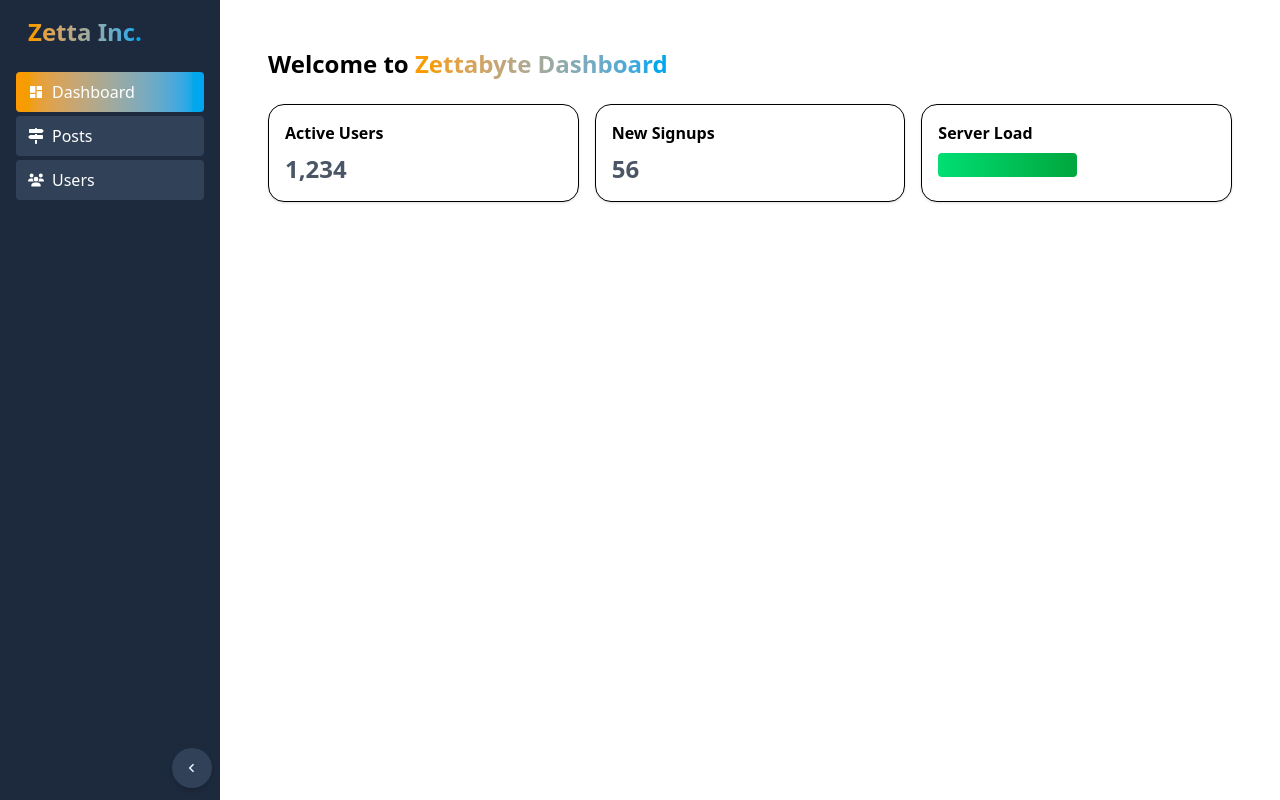
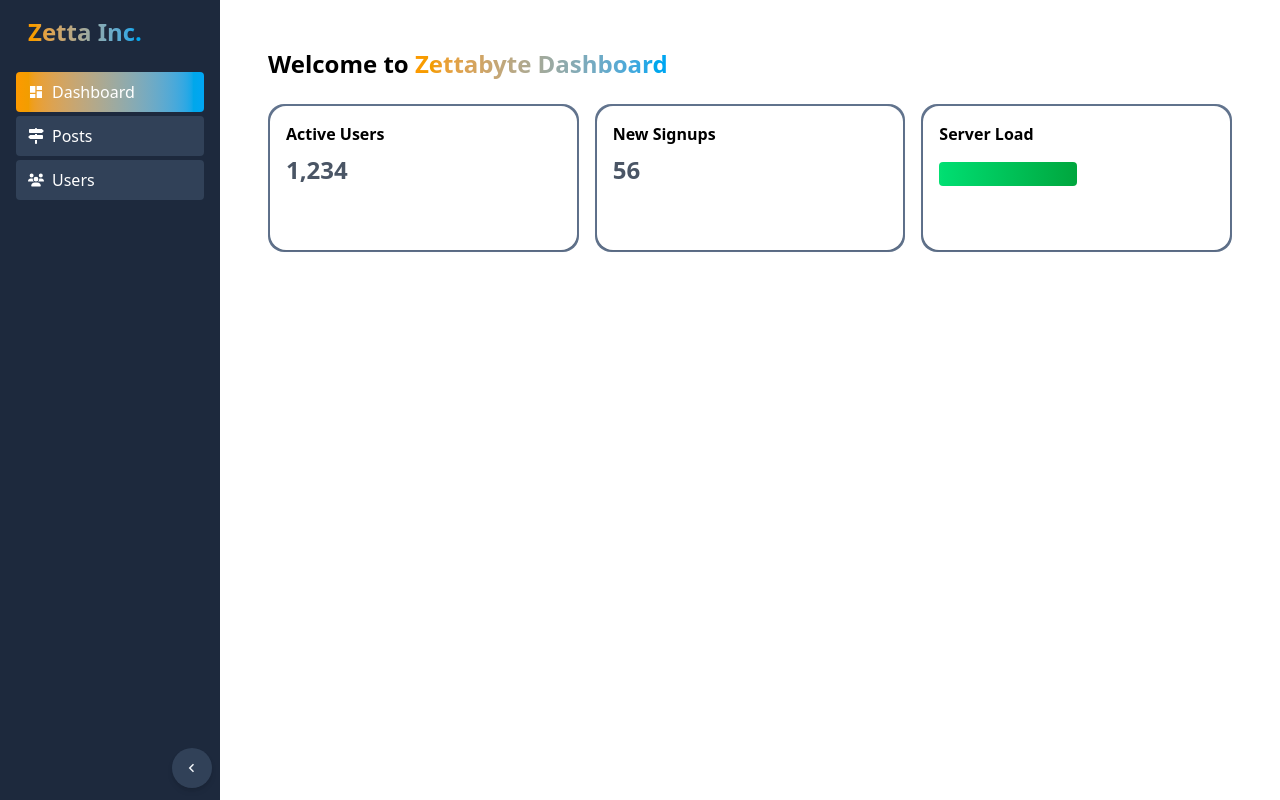
Before and after one commit to doodleEmon/zettabyte-frontend, a Next.js app: page / in a window 1280 px wide. Built offline with nearby package versions, Linux system fonts and the light colour scheme.

Commit message:
posts page done

```diff
--- a/src/app/page.tsx
+++ b/src/app/page.tsx
@@ -15,13 +15,22 @@ export default function Home() {
       </motion.div>
 
       <section className="mt-6 grid grid-cols-1 md:grid-cols-3 gap-4">
-        <Card title="Active Users">
+        <Card
+          description={""}
+          href={""}
+          title="Active Users">
           <div className="text-2xl font-bold">1,234</div>
         </Card>
-        <Card title="New Signups">
+        <Card
+          description={""}
+          href={""}
+          title="New Signups">
           <div className="text-2xl font-bold">56</div>
         </Card>
-        <Card title="Server Load">
+        <Card
+          description={""}
+          href={""}
+          title="Server Load">
           <motion.div
             className="h-6 rounded bg-slate-100 mt-2 overflow-hidden"
             initial={{ width: '0%' }}
--- a/src/app/posts/page.tsx
+++ b/src/app/posts/page.tsx
@@ -1,9 +1,85 @@
-import React from 'react'
+'use client'
 
-export default function Posts() {
+import React, { useState } from 'react'
+import useFetch from '../../hooks/useFetch'
+import Card from '../../components/Card'
+import { motion, AnimatePresence } from 'framer-motion'
+import LoadingSpinner from '../../components/LoadingSpinner'
+
+export default function PostsPage() {
+  const [simulateError, setSimulateError] = useState(false)
+
+  const endpoint = simulateError
+    ? 'https://jsonplaceholder.typicode.com/invalid-posts'
+    : 'https://jsonplaceholder.typicode.com/posts'
+
+  const { data: posts, loading, error, refetch } = useFetch<any[]>(endpoint)
+
+  const container = {
+    hidden: { opacity: 1 },
+    show: {
+      opacity: 1,
+      transition: { staggerChildren: 0.06 }
+    }
+  }
+
+  const item = {
+    hidden: { opacity: 0, y: 8 },
+    show: { opacity: 1, y: 0 }
+  }
+
   return (
-    <div>
-      All posts list
-    </div>
+    <main className="px-6 pt-6 pb-2">
+      <div className="flex items-center justify-between">
+        <h2 className="text-3xl font-bold bg-gradient-to-r bg-clip-text text-transparent from-amber-500 to-sky-500">Posts</h2>
+        <div className="space-x-2">
+          <button
+            onClick={() => setSimulateError((s) => !s)}
+            className="px-3 py-1 bg-rose-500 text-white rounded cursor-pointer"
+          >
+            {simulateError ? 'Use valid endpoint' : 'Simulate Error'}
+          </button>
+          <button
+            onClick={() => refetch()}
+            className="px-3 py-1 bg-slate-200 rounded cursor-pointer"
+          >
+            Refetch
+          </button>
+        </div>
+      </div>
+
+      {loading && (
+        <div className="flex items-center space-x-2 w-full h-full">
+          <LoadingSpinner />
+        </div>
+      )}
+
+      {error && (
+        <div className="mt-6 text-red-600">
+          Failed to load posts. Try again.
+        </div>
+      )}
+
+      <AnimatePresence>
+        {!loading && !error && posts && (
+          <motion.div
+            className="mt-6 grid grid-cols-1 md:grid-cols-2 lg:grid-cols-3 gap-4 h-[77vh] overflow-y-scroll"
+            variants={container}
+            initial="hidden"
+            animate="show"
+          >
+            {posts.map((post) => (
+              <motion.div key={post.id} variants={item}>
+                <Card
+                  title={post.title}
+                  description={post.body}
+                  href={`/posts/${post.id}`}
+                />
+              </motion.div>
+            ))}
+          </motion.div>
+        )}
+      </AnimatePresence>
+    </main>
   )
 }
--- a/src/components/Card.tsx
+++ b/src/components/Card.tsx
@@ -7,21 +7,25 @@ import React from 'react'
 type CardProps = {
     title: string
     children?: React.ReactNode
+    description: string
     href?: string
 }
 
-export default function Card({ title, children, href }: CardProps) {
+export default function Card({ title, description, children, href }: CardProps) {
     const content = (
+        <div
+            className='bg-slate-500 hover:bg-gradient-to-r hover:from-amber-500 hover:to-sky-500 p-[2px] rounded-2xl transition-colors duration-300 ease-in-out'>
             <motion.article
                 layout
                 initial={{ opacity: 0, y: 50 }}
                 animate={{ opacity: 1, y: 0 }}
                 exit={{ opacity: 0, y: -50 }}
-            className="bg-white rounded-2xl shadow-sm p-4 border"
+                className="bg-white rounded-2xl shadow-sm p-4 w-full h-36"
             >
-            <h3 className="font-semibold mb-2">{title}</h3>
-            <div className="text-sm text-gray-600">{children}</div>
+                <h3 className="font-semibold mb-2 capitalize line-clamp-2">{title}</h3>
+                <div className="text-sm text-gray-600 line-clamp-3">{children ? children : description}</div>
             </motion.article>
+        </div>
     )
 
     if (href) return <Link href={href}>{content}</Link>
--- /dev/null
+++ b/src/components/LoadingSpinner.tsx
@@ -0,0 +1,9 @@
+import React from 'react'
+
+export default function LoadingSpinner() {
+    return (
+        <div className="flex justify-center items-center py-16">
+            <div className="animate-spin rounded-full h-12 w-12 border-b-2 border-blue-600"></div>
+        </div>
+    )
+}
--- a/src/components/Sidebar.tsx
+++ b/src/components/Sidebar.tsx
@@ -3,7 +3,7 @@
 import Link from 'next/link'
 import { motion } from 'framer-motion'
 import { BiChevronLeft, BiChevronRight } from 'react-icons/bi'
-import { usePathname } from 'next/navigation'
+import { useParams, usePathname } from 'next/navigation'
 import { activeLinkClasses, linkClasses } from '@/utils/customStyles'
 import { useState } from 'react'
 import { MdDashboard } from 'react-icons/md'
@@ -12,6 +12,7 @@ import { FaSignsPost, FaUsers } from 'react-icons/fa6'
 export default function Sidebar() {
     const [open, setOpen] = useState<Boolean>(true);
     const pathname = usePathname();
+    const { id } = useParams();
 
     return (
         <motion.aside
@@ -33,7 +34,7 @@ export default function Sidebar() {
 
                 <Link
                     href="/posts"
-                    className={`${linkClasses} ${pathname === '/posts' ? activeLinkClasses : 'bg-slate-700'}`}
+                    className={`${linkClasses} ${pathname === '/posts' || pathname === `/posts/${id}` ? activeLinkClasses : 'bg-slate-700'}`}
                 >
                     <span className="relative z-10">{open ? <span className=' flex items-center gap-x-2'><FaSignsPost /> Posts</span> : <FaSignsPost />}</span>
                 </Link>
```
Lines whose indentation alone changed are shown as unchanged.
